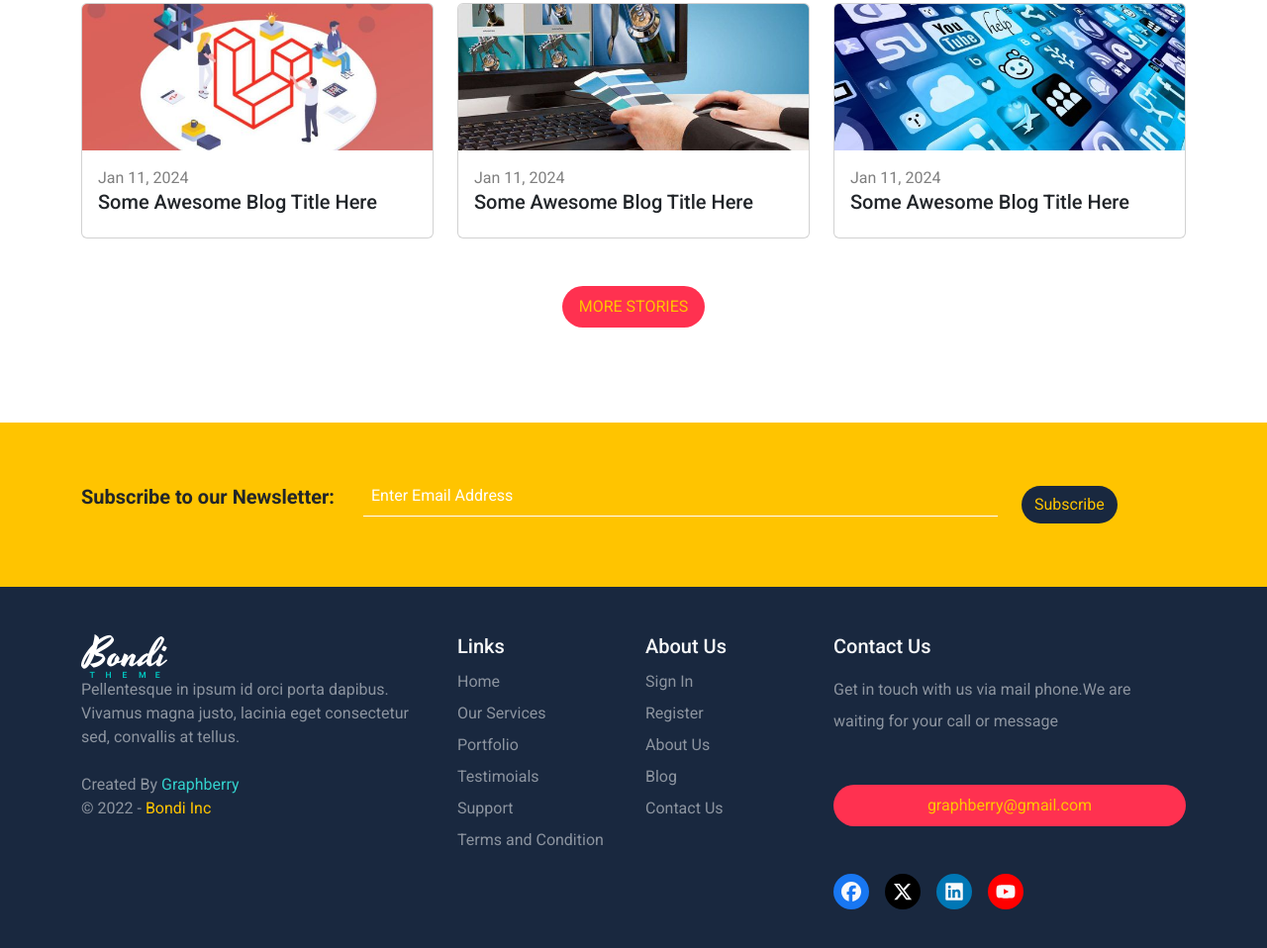
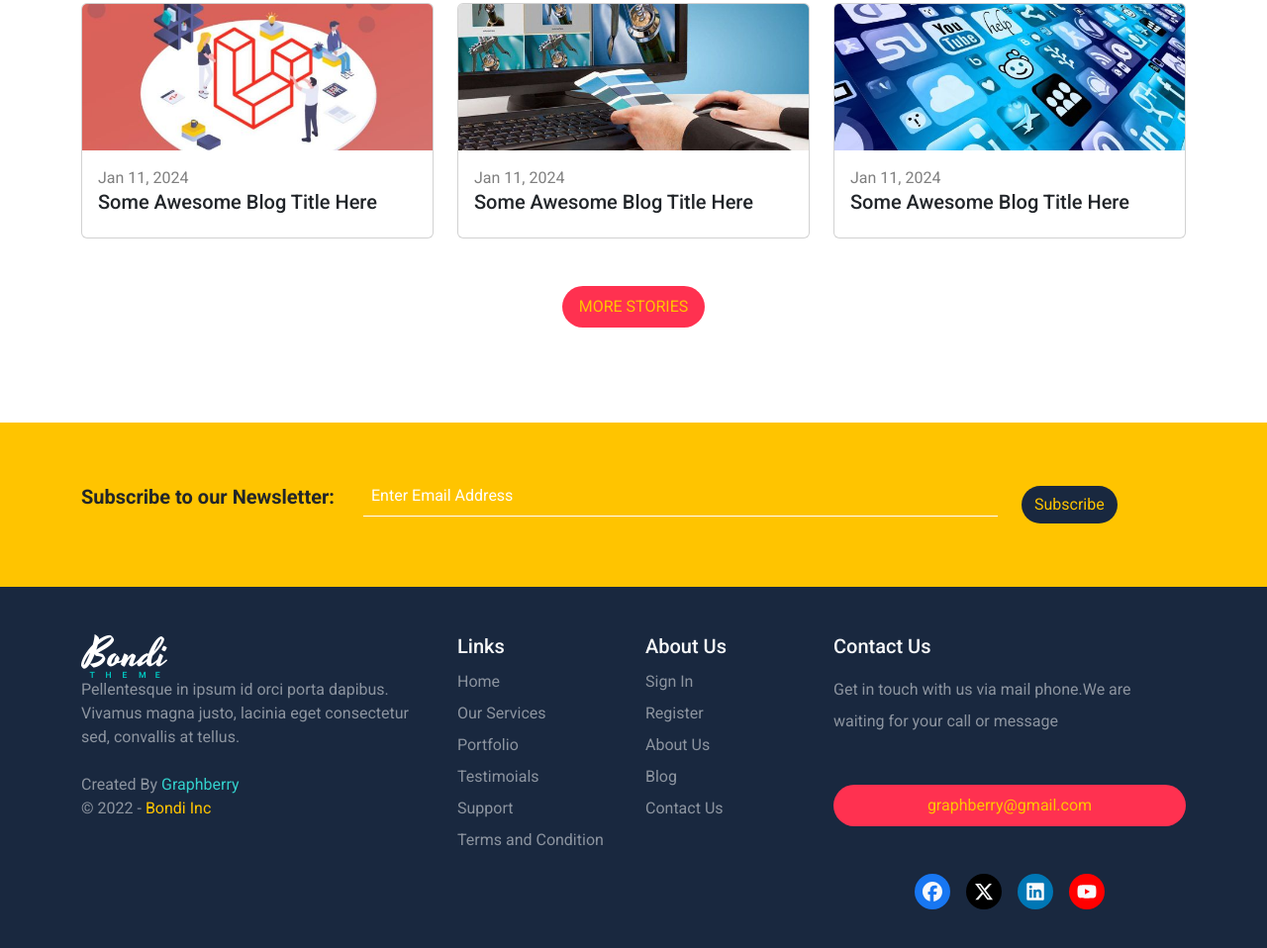
Before and after one commit to YoussefSaidS/Bootstrap-5-Bondi-Project, a plain HTML site: page index.html in a window 1280 px wide. Shown: the part 4916-5874 px from the top of the page at 99% size. Drawn offline with Linux system fonts and the light colour scheme.

Commit message:
Update index.html

```diff
--- a/index.html
+++ b/index.html
@@ -484,7 +484,7 @@
               <a class="btn rounded-pill main-btn w-100" alt=""
                 >graphberry@gmail.com</a
               >
-              <ul class="d-flex mt-5 list-unstyled gap-3">
+              <ul class="d-flex mt-5 list-unstyled gap-3 justify-content-center">
                 <li>
                   <a class="d-block text-light" href="#">
                     <i
```
